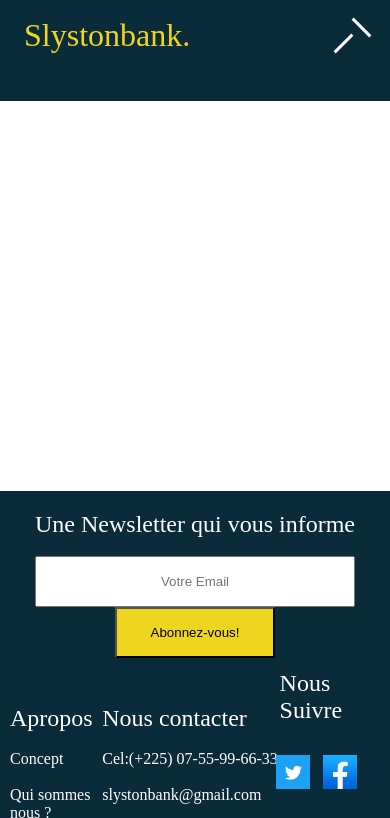
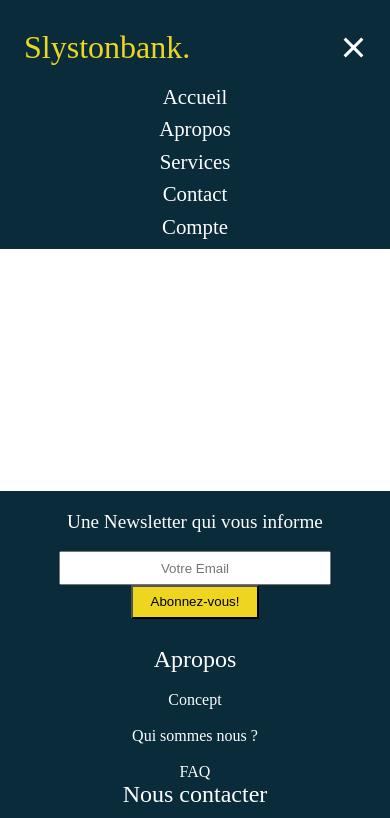
Before and after one commit to Diomtiehoule/Slyston, a plain HTML site: page HTML/header/header.html in a window 390 px wide. Both pictures are taken after a click on the element 353 px from the left and 35 px from the top of the page. Shown: the top 818 px of the page. Drawn offline with nearby package versions, Linux system fonts and the light colour scheme.

Commit message:
gestion responsive et ajout de fichier html et css

```diff
--- a/HTML/header/header.css
+++ b/HTML/header/header.css
@@ -8,6 +8,7 @@
 header{
     background: #092B3A;
     height: 12vh;
+    padding-top: 12px;
 }
 li{
     list-style: none;
@@ -26,6 +27,8 @@ a{
 }
 .nav-menu{
     display: flex;
+    font-size: 1.3rem;
+    padding-top: 13px;
     justify-content: space-between;
     align-items: center;
     gap: 30px;
@@ -77,7 +80,7 @@ a{
 }
 
 .foot-nSuivre{
-    margin-top: -23px;
+    margin-top: 23px;
 
 }
 .foot-nSuivre img{
@@ -88,12 +91,12 @@ a{
 
 input{
     width: 20rem;
-    height: 6vh;
+    height: 4vh;
 }
 button{
     background-color: #eed620;
     width: 10rem;
-    height: 6vh;
+    height: 4vh;
     padding: 4px;
 }
 .footer-info_2{
@@ -124,20 +127,82 @@ button{
         opacity: 0;
     }
     .menuBurger.active .bar:nth-child(1){
-       transform: translateX(8px) rotate(45deg);
+       transform: translateY(8px) rotate(45deg);
     }
     .menuBurger.active .bar:nth-child(3){
-        transform: translateX(-10px) rotate(-45deg);
+        transform: translateY(-8px) rotate(-45deg);
      }
      .nav-menu{
-        position: fixed;
+        position: absolute;
         left: -100%;
-        top: 70px;
+        top: 80px;
         gap: 0;
         flex-direction: column;
-        background-color: #088dc1;
+        background-color: #092B3A;
         width: 100%;
+        height: 20vh;
+        padding-top: 5px;
+        padding-bottom: 10px;
         text-align: center;
         transition: 0.3s;
      }
+     .nav-menu.active{
+        left: 0;
+     }
 }
+@media screen and (max-width:480px){
+    .footer{
+        height: 70vh;
+        color: #fff;
+        text-align: center;
+        background: #092B3A;
+    }
+    .footer-info_1 span{
+        font-size: 1.2rem;
+    }
+    input{
+        width: 17rem;
+        height: 4vh;
+    }
+    button{
+        background-color: #eed620;
+        width: 8rem;
+        height: 4vh;
+        padding: 4px;
+    }
+    .footer-info_2{
+        display: block;
+        align-items: center;
+        margin-top: 7px;
+        padding: 2px;
+        justify-content: center;
+    }
+}
+@media screen and (max-width:375px){
+    .footer{
+        height: 90vh;
+        color: #fff;
+        text-align: center;
+        background: #092B3A;
+    }
+    .footer-info_1 span{
+        font-size: 1.2rem;
+    }
+    input{
+        width: 17rem;
+        height: 4vh;
+    }
+    button{
+        background-color: #eed620;
+        width: 8rem;
+        height: 4vh;
+        padding: 4px;
+    }
+    .footer-info_2{
+        display: block;
+        align-items: center;
+        margin-top: 7px;
+        padding: 2px;
+        justify-content: center;
+    }
+}
--- a/HTML/header/header.js
+++ b/HTML/header/header.js
@@ -1,7 +1,12 @@
 const hamburger = document.querySelector(".menuBurger");
 const navMenu = document.querySelector(".nav-menu");
 
-hamburger.addEventListener("click", () =>{
+hamburger.addEventListener("click", () => {
     hamburger.classList.toggle("active");
     navMenu.classList.toggle("active");
-});
+})
+
+document.querySelectorAll(".nav-link").forEach(n => n.addEventListener("click", () => {
+hamburger.classList.remove("active");
+navMenu.classList.remove("active");
+}))
```
Also changed, not shown: HTML/accueil.html (added, +15 -0 lines), HTML/header/header.html (+3 -0 lines), CSS/accueil.css (added).
